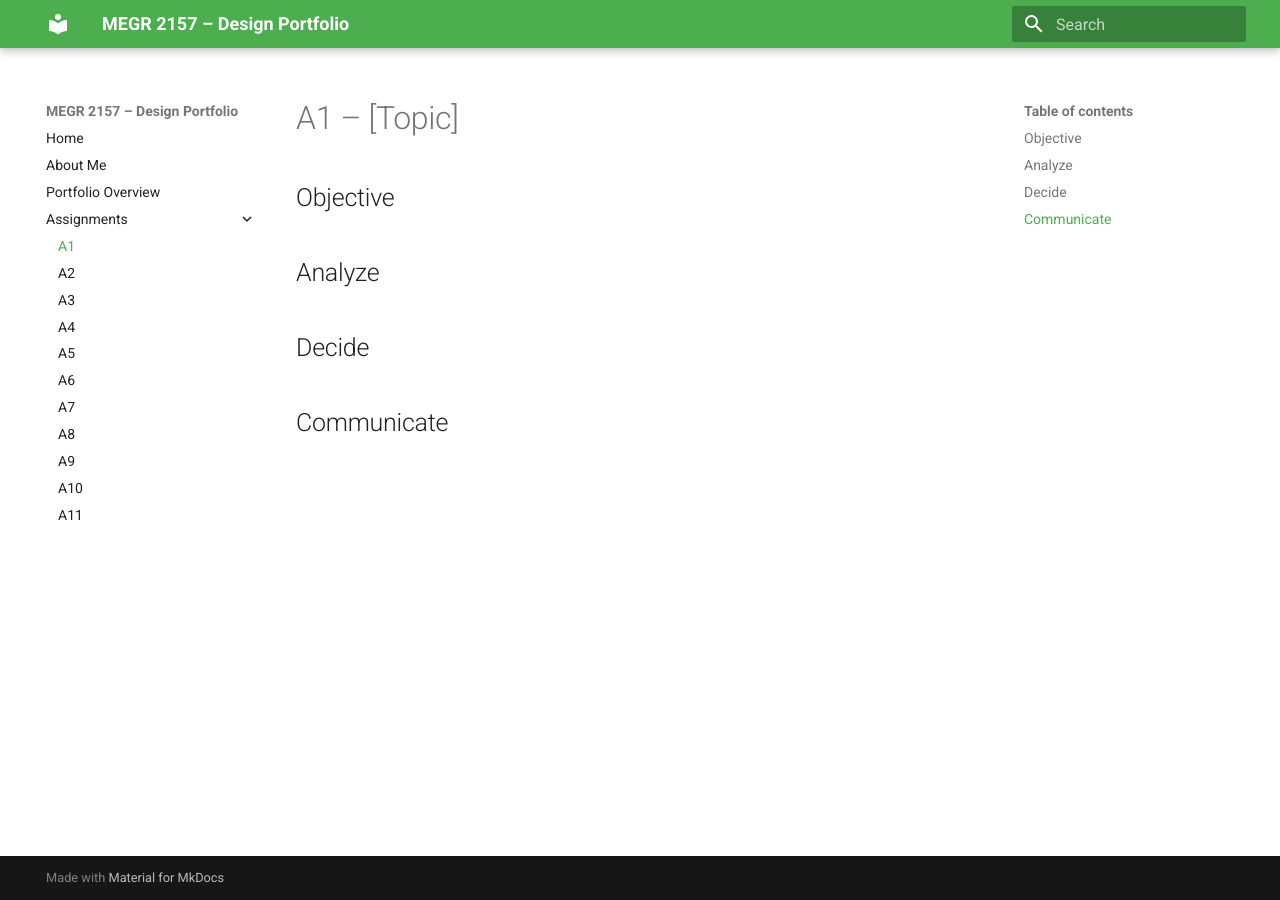
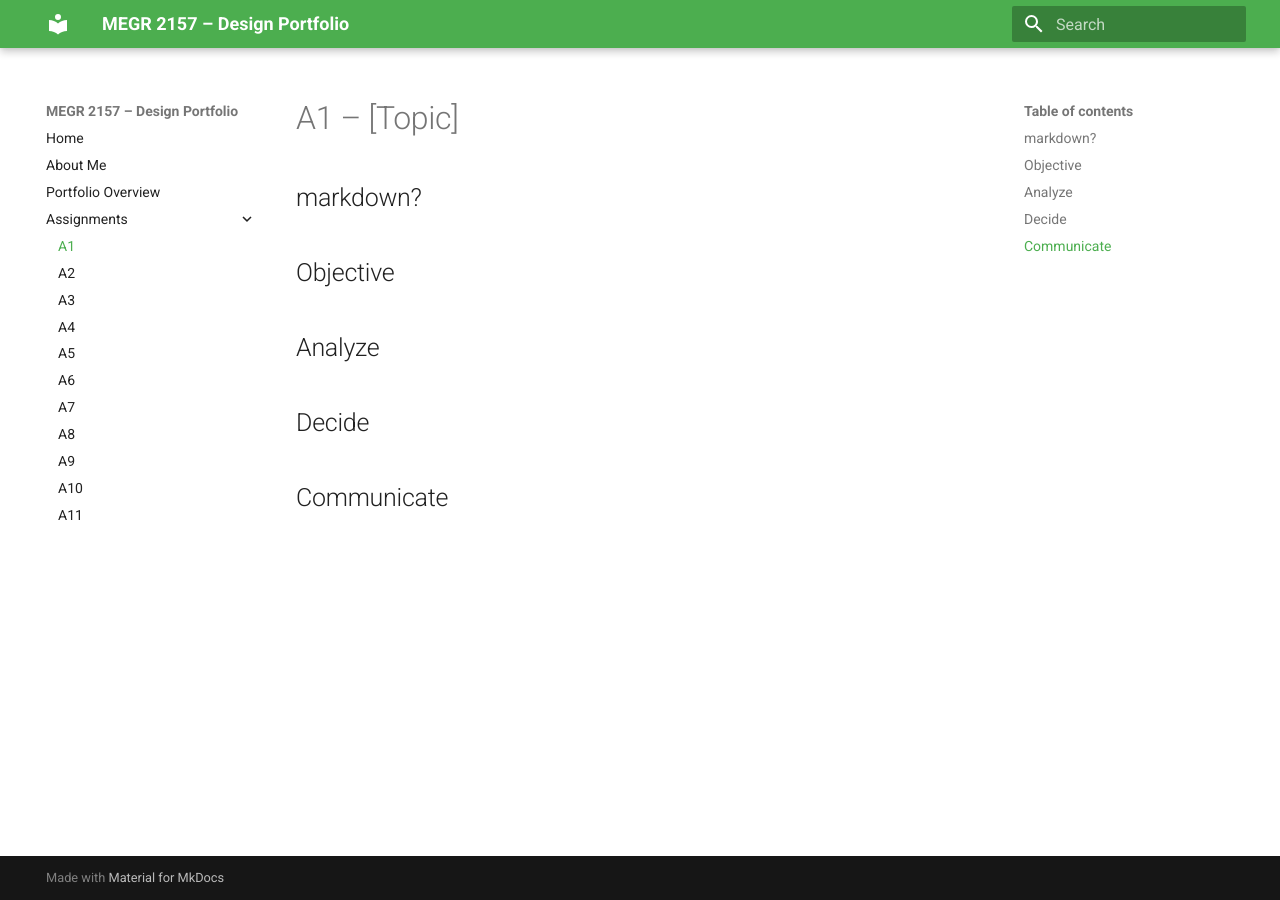
Before and after one commit to smateus0/megr2157-portfolio, an MkDocs documentation site: the page built from docs/assignments/A01/index.md, in a window 1280 px wide. Built offline with MkDocs 1.6.1 and Material for MkDocs 9.7.7, drawn with Linux system fonts in a browser that asks for light colours.

Commit message:
Update index.md
Not sure what changes I need to do on the step 6 that says "Make your changes in Markdown."

```diff
--- a/docs/assignments/A01/index.md
+++ b/docs/assignments/A01/index.md
@@ -1,5 +1,5 @@
 # A1 – [Topic]
-
+## markdown?
 ## Objective
 
 
```
